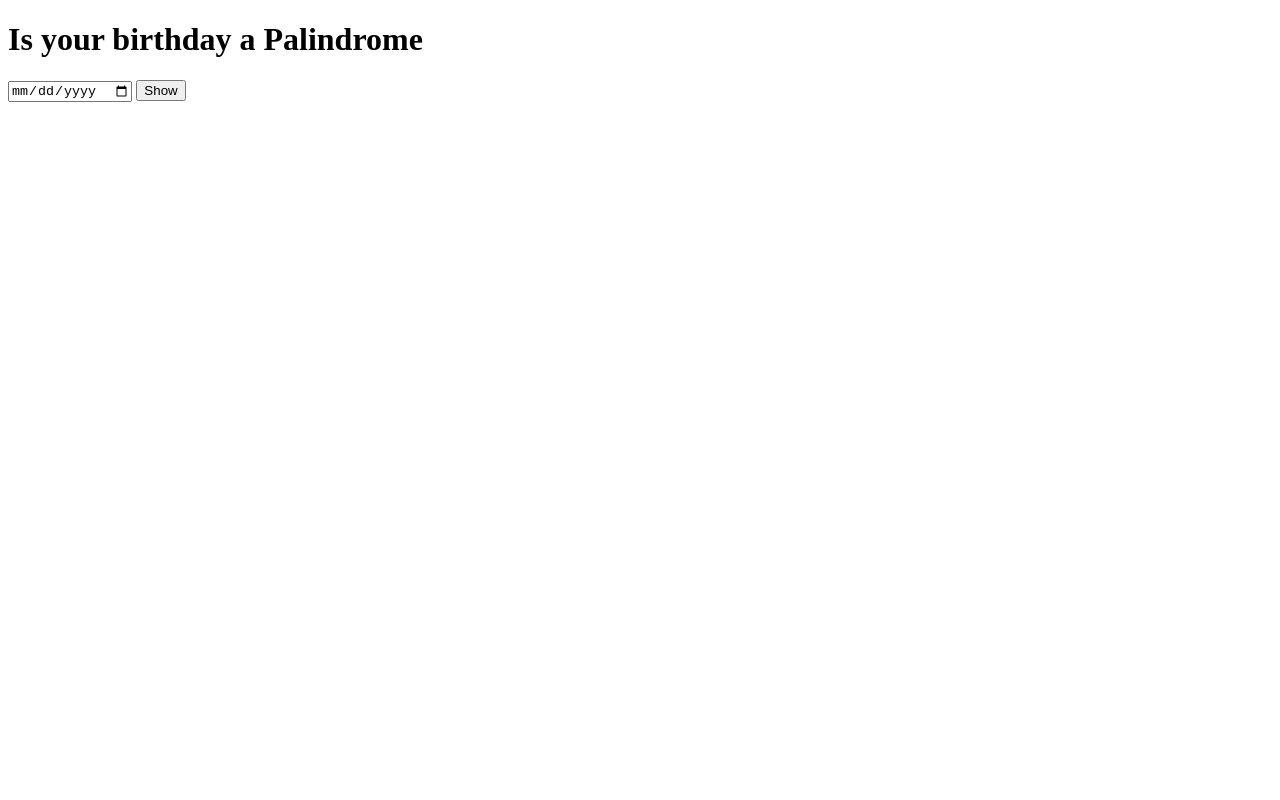
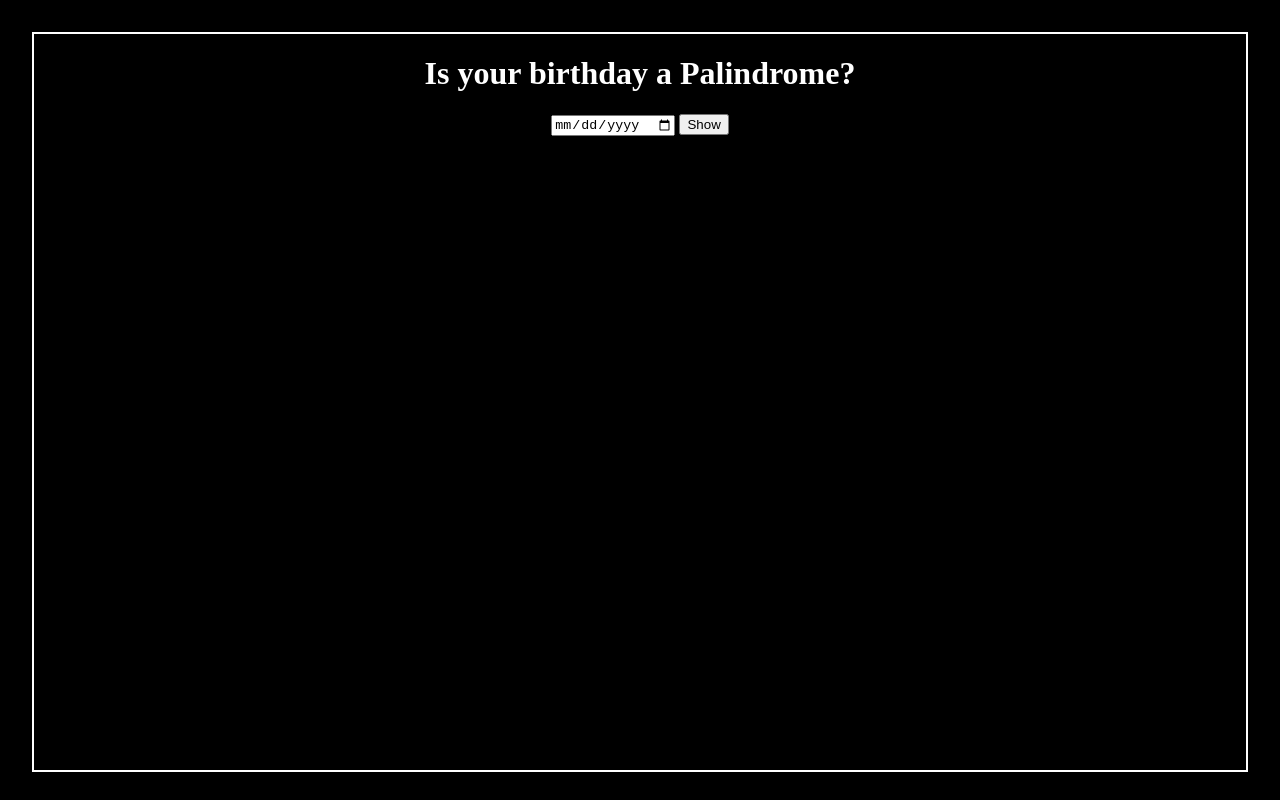
Before and after one commit to aishlohiya/Mark-13-birthday-palindrome, a plain HTML site: page index.html in a window 1280 px wide. Drawn offline with Linux system fonts and the light colour scheme.

Commit message:
update: Palindrome check

```diff
--- a/index.html
+++ b/index.html
@@ -5,12 +5,15 @@
     <meta http-equiv="X-UA-Compatible" content="IE=edge">
     <meta name="viewport" content="width=device-width, initial-scale=1.0">
     <title>Birthday Palindrome</title>
+    <link rel="stylesheet" href="style.css">
 </head>
 <body>
-    <h1>Is your birthday a Palindrome</h1>
+    <main>
+    <h1>Is your birthday a Palindrome?</h1>
     <input id="bday-input" type="date" />
     <button id="show-btn">Show</button>
-    <div id="result"></div>
+    <p id="result"></p>
+    </main>
     <script src="script.js"></script>
 </body>
 </html>
--- a/script.js
+++ b/script.js
@@ -7,7 +7,7 @@ function reverseStr(str) {
 
 function isPalindrome(str) {
     var reverse = reverseStr(str);
-    return str = reverse;
+    return str === reverse;
 }
 
 function convertDateToString(date) {
--- /dev/null
+++ b/style.css
@@ -0,0 +1,20 @@
+body {
+    margin: 0;
+    padding: 2rem;
+    box-sizing: border-box;
+    height: 100vh;
+    background-color: black;
+    color: white;
+  }
+
+  main {
+    border: 2px solid white;
+    text-align: center;
+    height: 100%;
+  }
+
+  p {
+    padding: 2rem;
+    text-align: center;
+    font-size: large;
+  }
```
